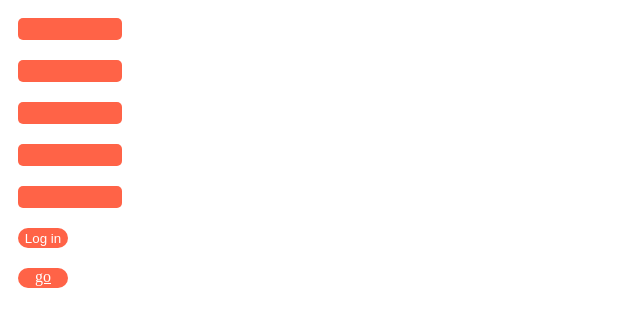
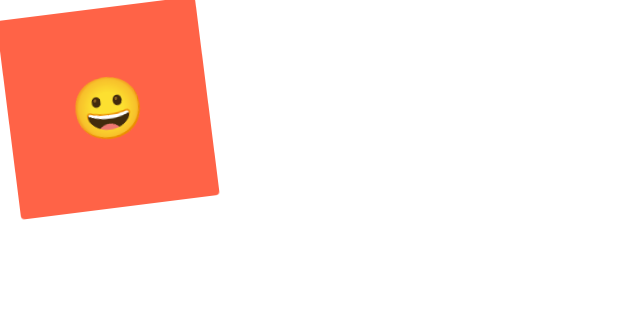
Before and after one commit to myungkeun02/react-master-class, a React (Create React App) app: page / in a window 1280 px wide. Shown: the top 326 px of the page, without its empty margins (0-640 px from the left). Built offline with nearby package versions, Linux system fonts and the light colour scheme.

Commit message:
#2.4 Animations and Psendo Selectors

```diff
--- a/src/App.js
+++ b/src/App.js
@@ -1,43 +1,49 @@
-import styled from "styled-components";
+import styled, { keyframes } from "styled-components";
 
-const Father = styled.div`
+const Wrapper = styled.div`
   display: flex;
-  flex-direction: column;
+`;
+const rotationAnimation = keyframes`
+  0% {
+    transform: rotate(0deg);
+    border-radius: 0px;
+  }
+  50% {
+
+    border-radius: 100px;
+  }
+  100%{
+    transform:rotate(360deg);
+    border-radius: 0px;
+  }
 `;
 
-const Btn = styled.button`
-  margin: 10px;
-  color: white;
+const Box = styled.div`
+  height: 200px;
+  width: 200px;
   background-color: tomato;
-  border: 0;
-  width: 50px;
-  height: 20px;
-  border-radius: 15px;
-  text-align: center;
-`;
-
-const Input = styled.input.attrs({ required: true })`
-  margin: 10px;
-  background-color: tomato;
-  width: 100px;
-  height: 20px;
-  border: 0px;
-  border-radius: 5px;
+  animation: ${rotationAnimation} 1s linear infinite;
+  display: flex;
+  justify-content: center;
+  align-items: center;
+  span {
+    font-size: 60px;
+    &:hover {
+      font-size: 100px;
+    }
+    &:active {
+      opacity: 30%;
+    }
+  }
 `;
 
 function App() {
   return (
-    <Father>
-      <Input />
-      <Input />
-      <Input />
-      <Input />
-      <Input />
-      <Btn>Log in</Btn>
-      <Btn as="a" href="https://www.youtube.com">
-        go
-      </Btn>
-    </Father>
+    <Wrapper>
+      <Box>
+        <span>😀</span>
+      </Box>
+    </Wrapper>
   );
 }
 
```
